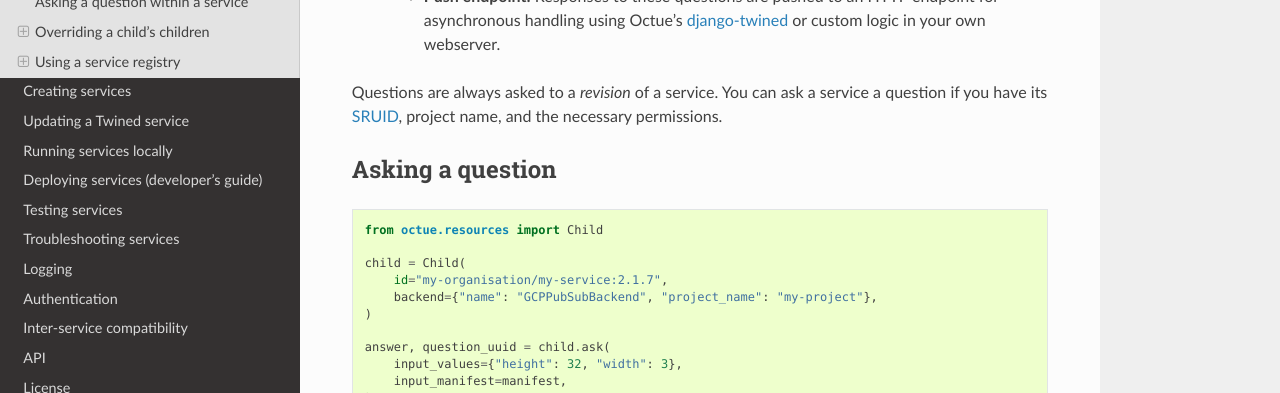
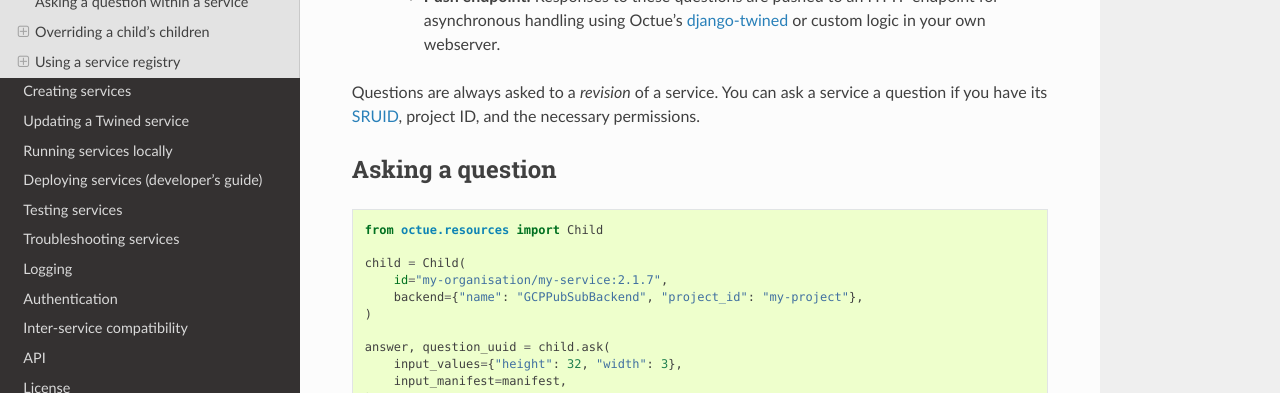
Before and after one commit to octue/octue-sdk-python, a Sphinx documentation site: the page built from docs/source/asking_questions.rst, in a window 1280 px wide and 900 px high. Shown: the part 435-828 px from the top of the window. Built offline with Sphinx 7.4.7 and the Read the Docs theme 3.1.0, drawn with Linux system fonts in a browser that asks for light colours; some of the changed text lies outside the part shown.

Commit message:
DOC: Update docs

```diff
--- a/docs/source/asking_questions.rst
+++ b/docs/source/asking_questions.rst
@@ -20,7 +20,7 @@
       `django-twined <https://django-twined.readthedocs.io/en/latest/>`_ or custom logic in your own webserver.
 
 Questions are always asked to a *revision* of a service. You can ask a service a question if you have its
-:ref:`SRUID <sruid_definition>`, project name, and the necessary permissions.
+:ref:`SRUID <sruid_definition>`, project ID, and the necessary permissions.
 
 
 Asking a question
@@ -32,7 +32,7 @@
 
     child = Child(
         id="my-organisation/my-service:2.1.7",
-        backend={"name": "GCPPubSubBackend", "project_name": "my-project"},
+        backend={"name": "GCPPubSubBackend", "project_id": "my-project"},
     )
 
     answer, question_uuid = child.ask(
@@ -241,7 +241,7 @@
           "id": "template-child-services/wind-speed-service:2.1.1",
           "backend": {
             "name": "GCPPubSubBackend",
-            "project_name": "my-project"
+            "project_id": "my-project"
           }
         },
         {
@@ -249,7 +249,7 @@
           "id": "template-child-services/elevation-service:3.1.9",
           "backend": {
             "name": "GCPPubSubBackend",
-            "project_name": "my-project"
+            "project_id": "my-project"
           }
         }
       ]
@@ -302,7 +302,7 @@
             "id": "template-child-services/wind-speed-service:2.1.1",
             "backend": {
                 "name": "GCPPubSubBackend",
-                "project_name": "octue-sdk-python"
+                "project_id": "octue-sdk-python"
             },
         },
         {
@@ -310,7 +310,7 @@
             "id": "template-child-services/elevation-service:3.1.9",
             "backend": {
                 "name": "GCPPubSubBackend",
-                "project_name": "octue-sdk-python"
+                "project_id": "octue-sdk-python"
             },
         }
     ]
@@ -327,7 +327,7 @@
                 "id": "my/own-service:1.0.0",
                 "backend": {
                     "name": "GCPPubSubBackend",
-                    "project_name": "octue-sdk-python"
+                    "project_id": "octue-sdk-python"
                 },
             },
             {
@@ -335,7 +335,7 @@
                 "id": "organisation/another-service:0.1.0",
                 "backend": {
                     "name": "GCPPubSubBackend",
-                    "project_name": "octue-sdk-python"
+                    "project_id": "octue-sdk-python"
                 },
             },
         ],
@@ -380,7 +380,7 @@
 
         child = Child(
             id="my-organisation/my-service:1.1.0",
-            backend={"name": "GCPPubSubBackend", "project_name": "my-project"},
+            backend={"name": "GCPPubSubBackend", "project_id": "my-project"},
             service_registries=[
                 {"name": "my-registry", "endpoint": "blah.com/services"},
             ]
--- a/docs/source/manifest.rst
+++ b/docs/source/manifest.rst
@@ -46,7 +46,7 @@ Get a Twined service to analyse data for you as part of a larger analysis.
 
     child = Child(
         id="octue/wind-speed:2.1.0",
-        backend={"name": "GCPPubSubBackend", "project_name": "my-project"},
+        backend={"name": "GCPPubSubBackend", "project_id": "my-project"},
     )
 
     answer, question_uuid = child.ask(input_manifest=manifest)
--- a/docs/source/testing_services.rst
+++ b/docs/source/testing_services.rst
@@ -152,7 +152,7 @@ To emulate your children in tests, patch the :mod:`Child <octue.resources.child.
             "id": "octue/my-child-service:2.1.0",
             "backend": {
                 "name": "GCPPubSubBackend",
-                "project_name": "my-project"
+                "project_id": "my-project"
             }
         },
     ]
@@ -232,7 +232,7 @@ child.
 
     child = Child(
         id="octue/my-child:2.1.0",
-        backend={"name": "GCPPubSubBackend", "project_name": "my-project"},
+        backend={"name": "GCPPubSubBackend", "project_id": "my-project"},
     )
 
     result, question_uuid = child.ask(input_values=[1, 2, 3, 4])
--- a/docs/source/troubleshooting_services.rst
+++ b/docs/source/troubleshooting_services.rst
@@ -83,7 +83,7 @@ your service to fail.
             "id": "octue/my-child-service:2.1.0",
             "backend": {
                 "name": "GCPPubSubBackend",
-                "project_name": "my-project",
+                "project_id": "my-project",
             }
         },
         {
@@ -91,7 +91,7 @@ your service to fail.
             "id": "octue/another-child-service:2.1.0",
             "backend": {
                 "name": "GCPPubSubBackend",
-                "project_name": "my-project",
+                "project_id": "my-project",
             }
         }
     ]
@@ -119,7 +119,7 @@ For example:
 
     child = Child(
         id="my-organisation/my-service:2.1.0",
-        backend={"name": "GCPPubSubBackend", "project_name": "my-project"},
+        backend={"name": "GCPPubSubBackend", "project_id": "my-project"},
     )
 
     answer, question_uuid = child.ask(
```
